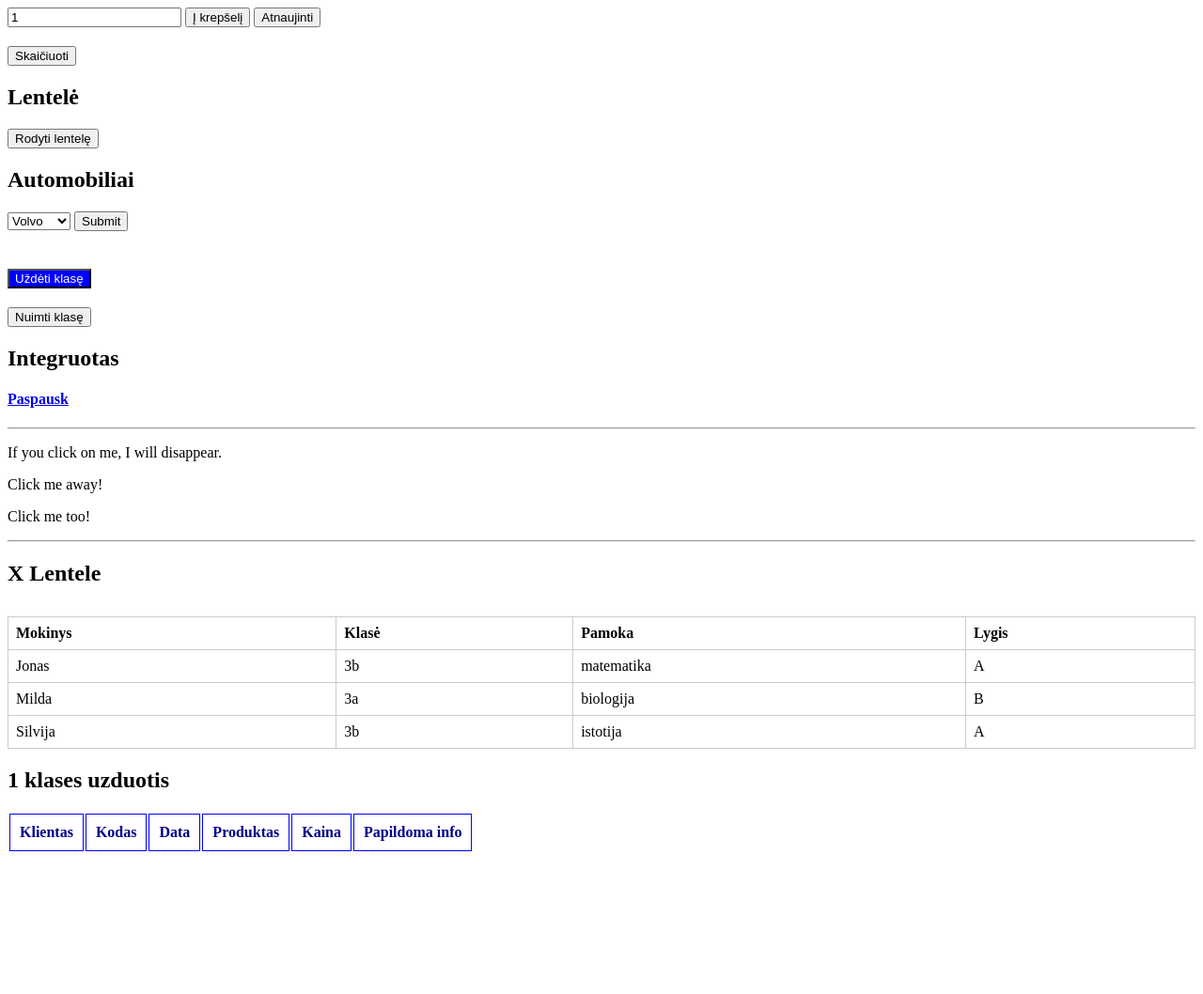
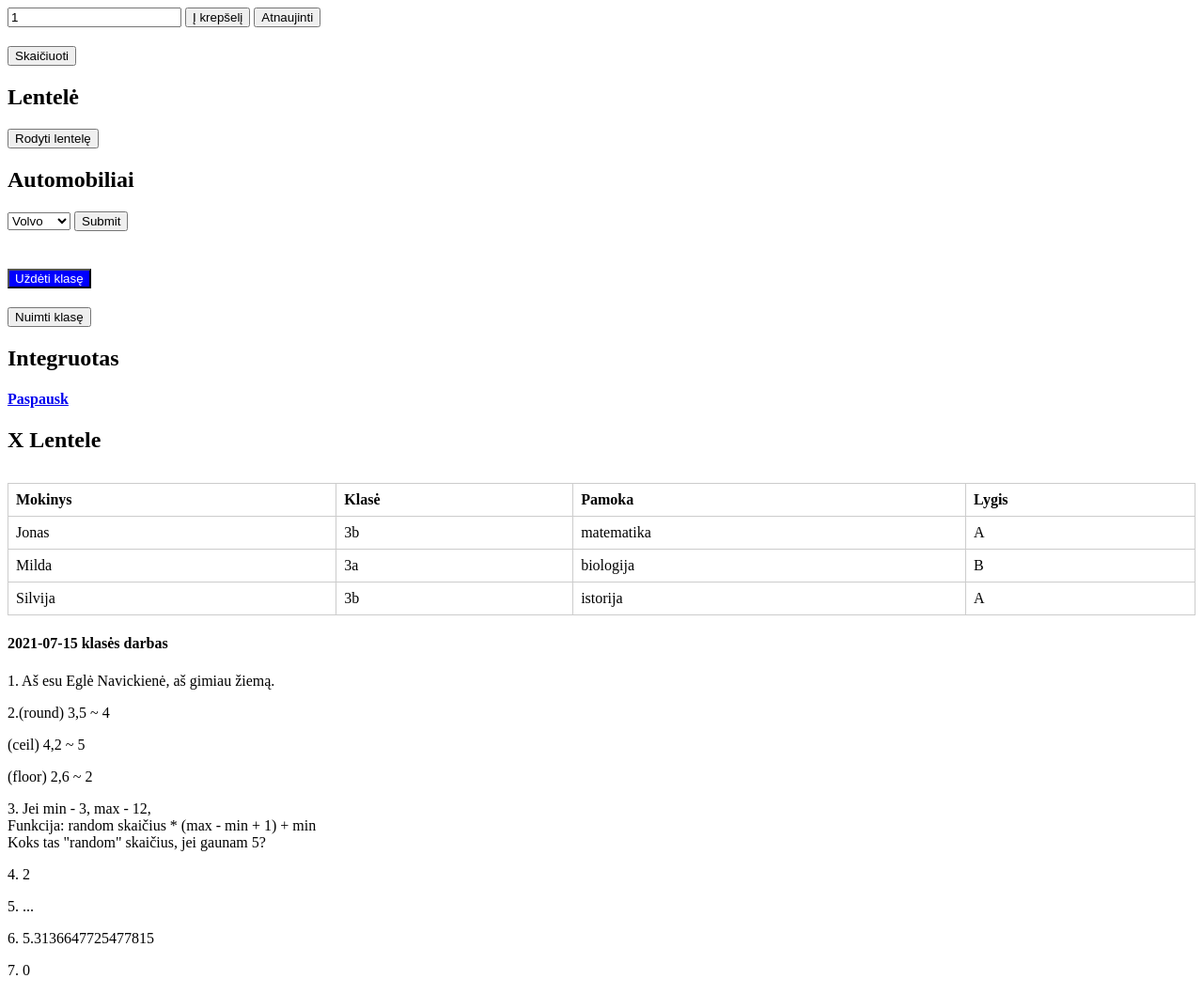
Before and after one commit to EgleNavickiene/2020-07-02-javascript-pagrindai, a plain HTML site: page index.html in a window 1280 px wide. Shown: the whole page at 94% size. Before the commit the page ends 916 px from the top, so only its background shows below. Drawn offline with nearby package versions, Linux system fonts and the light colour scheme.

Commit message:
liepos 15 d. klases darbo uzduotys

```diff
--- a/assets/js/custom.js
+++ b/assets/js/custom.js
@@ -283,11 +283,11 @@ $('.integruotaNuoroda').click(function() {
 });
 
 //----w3schools pvz.----------------
-$(document).ready(function(){
-    $("p").click(function(){
-      $(this).hide();
-    });
-  });
+// $(document).ready(function(){
+//     $("p").click(function(){
+//       $(this).hide();
+//     });
+//   });
 
 // --X lentelė
 
@@ -307,7 +307,7 @@ const Xduomenys = [
     {
         mokinys: "Silvija",
         klase: "3b",
-        pamoka: "istotija",
+        pamoka: "istorija",
         lygis: "A"
     }
 ];
@@ -388,12 +388,6 @@ jQuery(Xduomenys).each(function (indeksas, reiksme) {
         tablebody.append(tablerow);
       });
 
-
-
-
-
-
-
     /*
     var tablebody = $("#PlentelesVidus tbody");
 
@@ -409,3 +403,6 @@ jQuery(Xduomenys).each(function (indeksas, reiksme) {
     let dinamineLentele = jQuery('table');
 
     dinamineLentele.addClass('Plentele')*/
+
+// --------------------------------------------
+// 2021.07.15 uzduotys
--- a/assets/js/newfile.js
+++ b/assets/js/newfile.js
@@ -1 +1,44 @@
 //alert(skaiciavimas);
+
+let vardas = "Eglė";
+let pavarde = 'Navickienė';
+let gimtadienis = 'žiemą';
+
+document.getElementById("manoGimce").innerHTML = "1. Aš esu " + vardas + " " + pavarde + ", aš gimiau " + gimtadienis + ".";
+
+var x = 3.6;
+document.getElementById("suapvalinimas").innerHTML = "2.(round) 3,5 ~ " + Math.round(3.5);
+document.getElementById("suapval-aukstyn").innerHTML = "(ceil) 4,2 ~ " + Math.ceil(4.2);
+document.getElementById("suapval-zemyn").innerHTML = "(floor) 2,6 ~ " + Math.floor(2.6);
+
+
+let min = 3;
+let max = 12;
+
+function randomSkaicius(min, max) {
+    return Math.floor(Math.random() * (max - min + 1) + min)
+  };
+
+document.getElementById("random-sk").innerHTML =
+"3. Jei min - 3, max - 12, <br>Funkcija: random skaičius * (max - min + 1) + min <br> Koks tas \"random\" skaičius, jei gaunam " + randomSkaicius(min, max) + "?";
+
+let a ;
+let b ;
+
+a = randomSkaicius(0, 4);
+b = randomSkaicius(0, 4);
+
+if(a > 0 || a <= 4 ) {
+
+   document.getElementById("dalyba").innerHTML = "4. " + Math.floor(b/a) ;
+
+} else {
+  document.getElementById("dalyba").innerHTML = "Dalyba negalima"; //nepadaro šito...
+}
+
+document.getElementById("rodyt-random").innerHTML = "6. "+  Math.random()*10;
+
+
+const skaiciai = [Math.floor(Math.random() * 10) && Math.floor(Math.random() * -10)];
+
+document.getElementById("trys-skaiciai").innerHTML = "7. "+ skaiciai;
--- a/index.html
+++ b/index.html
@@ -73,12 +73,12 @@
     </a>
 
 <!-- w3schools pvz -->
-<hr>
+<!-- <hr>
 
 <p>If you click on me, I will disappear.</p>
 <p>Click me away!</p>
 <p>Click me too!</p>
-<hr>
+<hr> -->
 
 <!-- KIta lentlee -->
 <div>
@@ -97,11 +97,11 @@
 
 <div>
   <h2>
-    1 klases uzduotis
+    <!-- 1 klases uzduotis -->
   </h2>
 </div>
 
-<table id="Plentele" class="pirmoko">
+<!-- <table id="Plentele" class="pirmoko">
   <thead class="Plentele">
     <th>Klientas</th>
     <th>Kodas</th>
@@ -110,7 +110,7 @@
     <th>Kaina</th>
     <th>Papildoma info</th>
   </thead>
-  <tbody id="PlentelesVidus" class="Plentele">
+  <tbody id="PlentelesVidus" class="Plentele"> -->
     <!-- <tr>
       <td>Adomavičiaus įmonė</td>
       <td>1000</td>
@@ -145,8 +145,41 @@
     </tr> -->
   </tbody>
 </table>
+<!--  -->
 
-<!--  -->
+<!-- 2021.07.15 uzduotys -->
+<div class="klases-darbai">
+  <h4>2021-07-15 klasės darbas</h4>
+</div>
+<div class="pirma-uzd">
+  <p id="manoGimce"></p>
+</div>
+
+<div class="antra-uzd">
+  <p id="suapvalinimas"></p>
+  <p id="suapval-aukstyn"></p>
+  <p id="suapval-zemyn"></p>
+</div>
+
+<div class="trecia-uzd">
+  <p id="random-sk"></p>
+</div>
+
+<div class="ketvirta-uzd">
+  <p id="dalyba"></p>
+</div>
+
+<div class="penkta-uzd">
+  5. ...
+</div>
+
+<div class="sesta-uzd">
+  <p id="rodyt-random"></p>
+</div>
+
+<div class="septinta-uzd">
+  <p id="trys-skaiciai"></p>
+</div>
 
 
 
```
